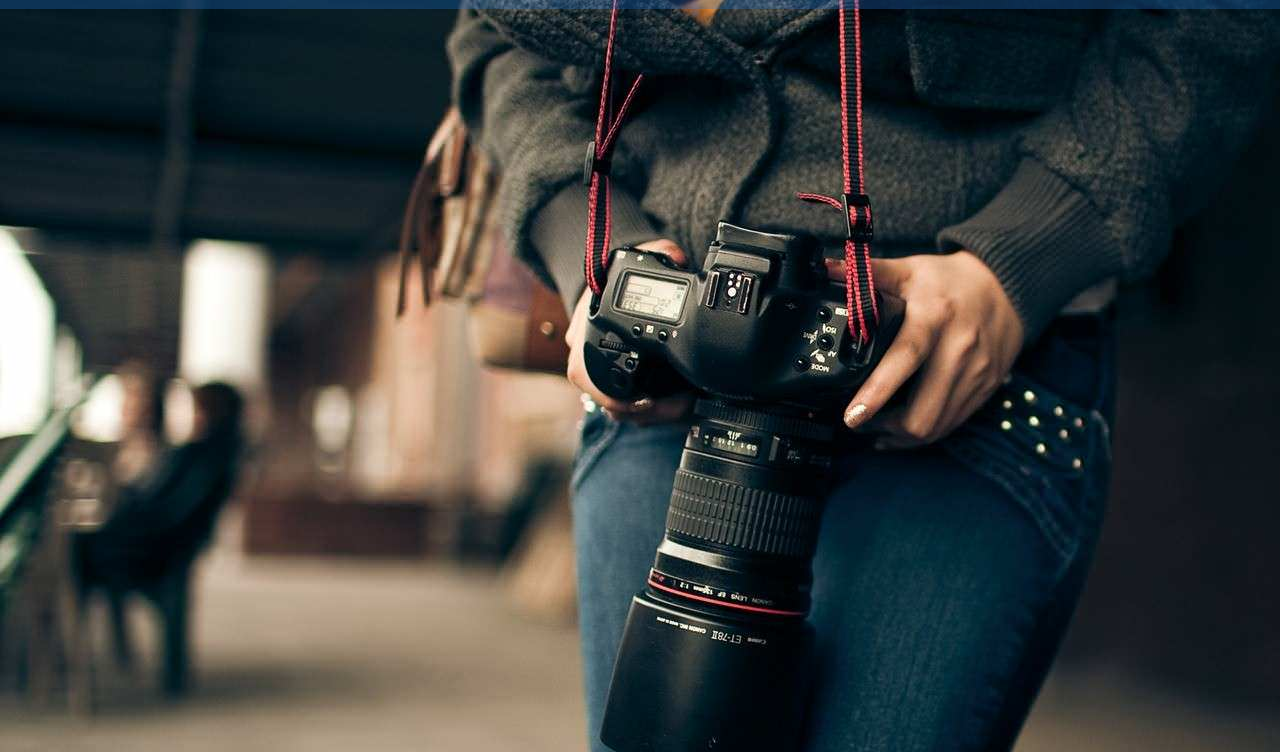
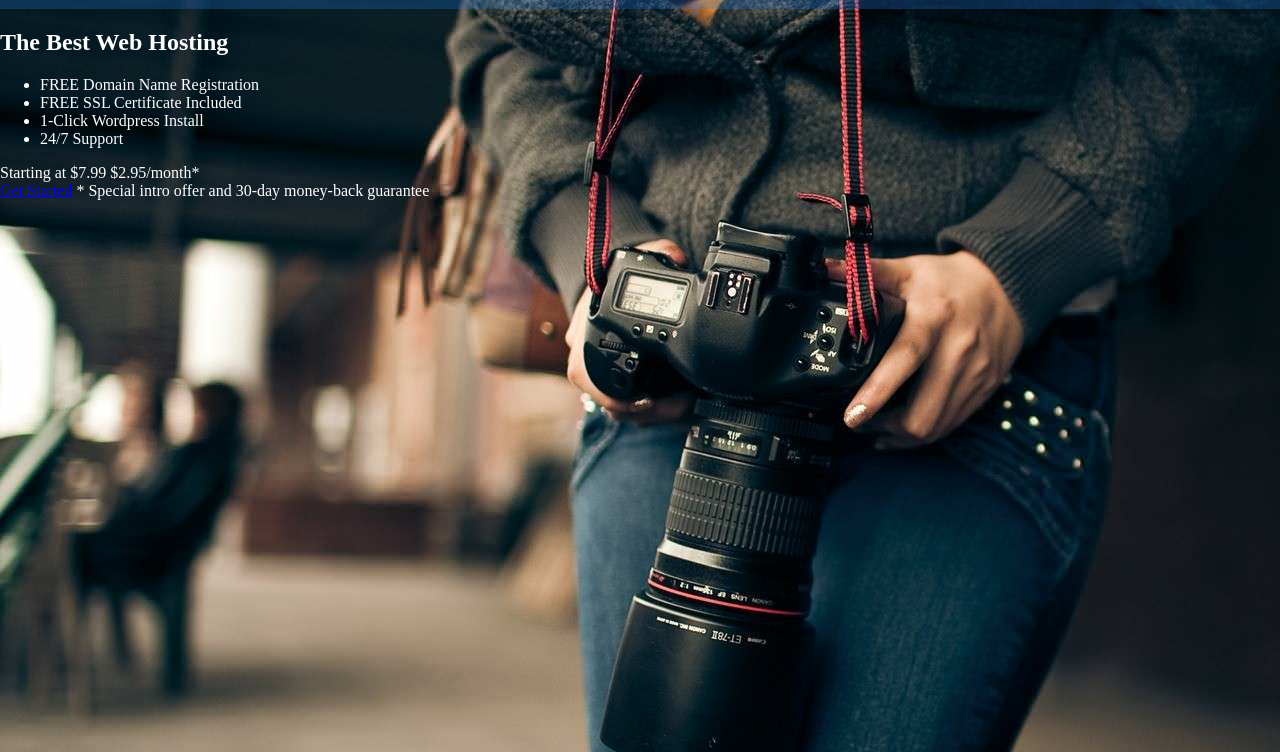
Before and after one commit to AfuBasic/Racheal-Classes, a plain HTML site: page fullwebsite/index.html in a window 1280 px wide. Shown: the part 48-800 px from the top of the page. Drawn offline with Linux system fonts and the light colour scheme.

Commit message:
Transitions

```diff
--- a/fullwebsite/css/style.css
+++ b/fullwebsite/css/style.css
@@ -73,3 +73,9 @@ body{
 #firstNavigation li:hover > #subMenu {
 	display: block;
 }
+
+div#body {
+	float:left;
+	width: 100%;
+	color: #fff;
+}
--- a/fullwebsite/index.html
+++ b/fullwebsite/index.html
@@ -39,5 +39,27 @@
 		</div>
 		<div id="lastNavigation"></div>
 	</div>
+
+	<div id="body">
+		<div id="hosting">
+			<h2>The Best Web Hosting</h2>
+		</div>
+		<div>
+			<ul>
+				<li>FREE Domain Name Registration</li>
+				<li>FREE SSL Certificate Included</li>
+				<li>1-Click Wordpress Install</li>
+				<li>24/7 Support</li>
+			</ul>
+		</div>
+		<div>
+			Starting at $7.99 $2.95/month*
+		</div>
+		<div>
+			<a href="#">Get Started</a>
+
+			<span>* Special intro offer and 30-day money-back guarantee</span>
+		</div>
+	</div>
 </body>
 </html>
```
Also changed, not shown: transitions/index.htm (added, +25 -0 lines).
